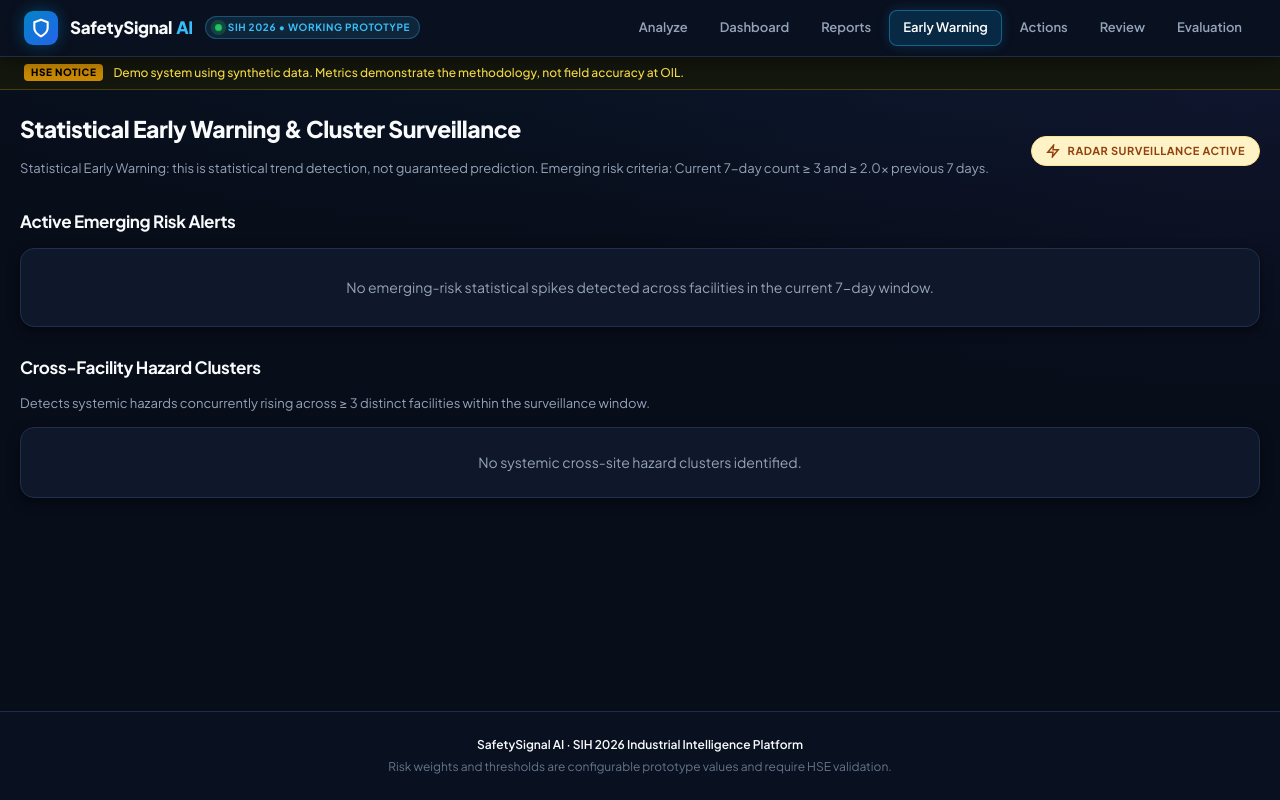
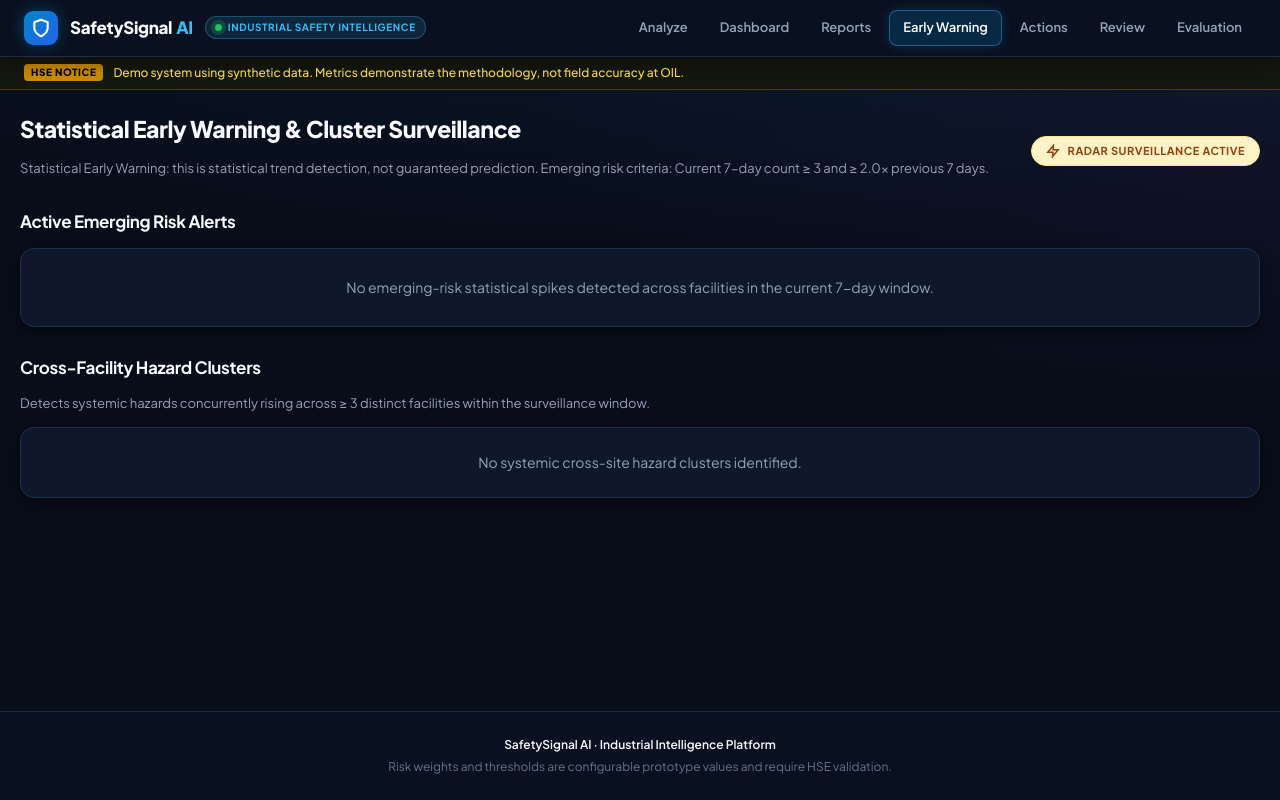
Before and after one commit to jayaforge/SafetySignalAI, a Flask app: page /alerts in a window 1280 px wide. Run offline with Flask 3, Linux system fonts and the light colour scheme; data that the repository does not hold is empty; parts of the project's set-up code (start-up, migrations or seed data) failed here and were passed over; some libraries are stand-ins or nearby versions.

Commit message:
Update public branding

```diff
--- a/templates/base.html
+++ b/templates/base.html
@@ -20,7 +20,7 @@
       <div>
         <div class="brand-title">SafetySignal <b>AI</b></div>
       </div>
-      <div class="brand-badge"><span class="pulse-dot"></span>SIH 2026 • WORKING PROTOTYPE</div>
+      <div class="brand-badge"><span class="pulse-dot"></span>INDUSTRIAL SAFETY INTELLIGENCE</div>
     </a>
     <nav>
       {% for p, l in [('index','Analyze'),('dashboard','Dashboard'),('reports','Reports'),('alerts','Early Warning'),('actions','Actions'),('review','Review'),('evaluation','Evaluation')] %}
@@ -44,7 +44,7 @@
   </main>
 
   <footer>
-    <div style="font-weight: 600; margin-bottom: 4px; color: var(--text-main);">SafetySignal AI · SIH 2026 Industrial Intelligence Platform</div>
+    <div style="font-weight: 600; margin-bottom: 4px; color: var(--text-main);">SafetySignal AI · Industrial Intelligence Platform</div>
     <div>{{ RISK_NOTE }}</div>
   </footer>
 
```
